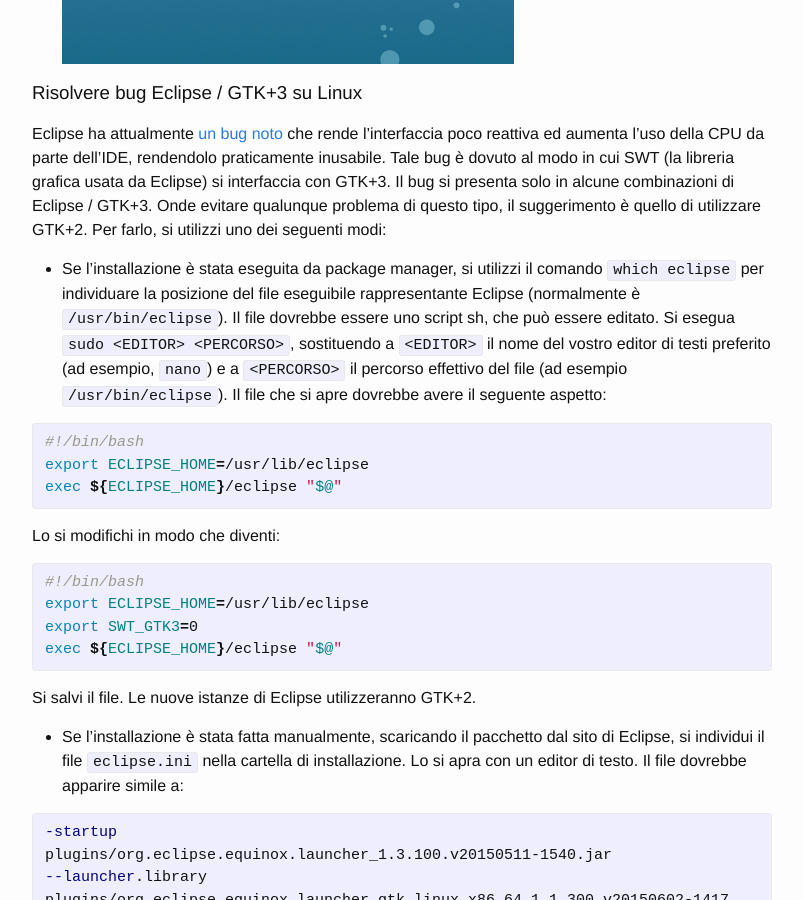
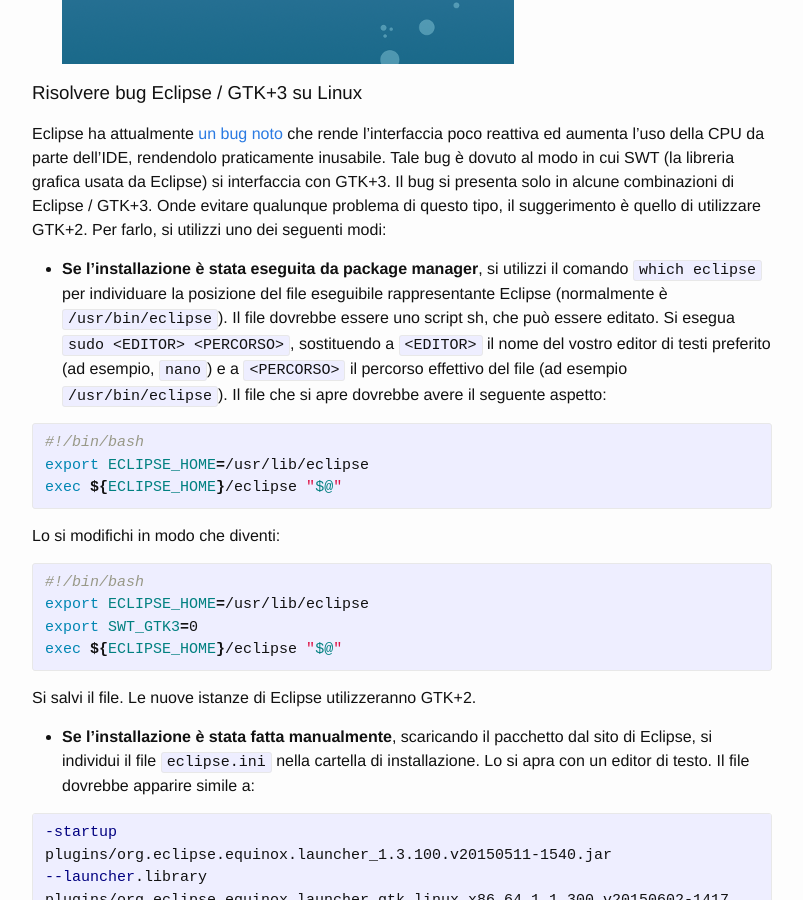
Before and after one commit to unibo-oop/software-installation, a Jekyll site: the page built from index.md, in a window 1280 px wide and 900 px high, scrolled down 12800 px. Shown: the whole window, without its empty margins (238-1041 px from the left). Built offline with Jekyll 4.4.1, drawn with Linux system fonts in a browser that asks for light colours; part of the change alters nothing that is shown; some of the changed text lies outside the part shown.

```diff
--- a/index.md
+++ b/index.md
@@ -205,7 +205,7 @@ Tale bug è dovuto al modo in cui SWT (la libreria grafica usata da Eclipse) si
 Onde evitare qualunque problema di questo tipo, il suggerimento è quello di utilizzare GTK+2.
 Per farlo, si utilizzi uno dei seguenti modi:
 
-* Se l'installazione è stata eseguita da package manager, si utilizzi il comando `which eclipse` per individuare la posizione del file eseguibile rappresentante Eclipse (normalmente è `/usr/bin/eclipse`). Il file dovrebbe essere uno script sh, che può essere editato. Si esegua `sudo <EDITOR> <PERCORSO>`, sostituendo a `<EDITOR>` il nome del vostro editor di testi preferito (ad esempio, `nano`) e a `<PERCORSO>` il percorso effettivo del file (ad esempio `/usr/bin/eclipse`). Il file che si apre dovrebbe avere il seguente aspetto:
+* __Se l'installazione è stata eseguita da package manager__, si utilizzi il comando `which eclipse` per individuare la posizione del file eseguibile rappresentante Eclipse (normalmente è `/usr/bin/eclipse`). Il file dovrebbe essere uno script sh, che può essere editato. Si esegua `sudo <EDITOR> <PERCORSO>`, sostituendo a `<EDITOR>` il nome del vostro editor di testi preferito (ad esempio, `nano`) e a `<PERCORSO>` il percorso effettivo del file (ad esempio `/usr/bin/eclipse`). Il file che si apre dovrebbe avere il seguente aspetto:
 {% highlight bash %}
 #!/bin/bash
 export ECLIPSE_HOME=/usr/lib/eclipse
@@ -220,7 +220,7 @@ exec ${ECLIPSE_HOME}/eclipse "$@"
 {% endhighlight %}
 Si salvi il file. Le nuove istanze di Eclipse utilizzeranno GTK+2.
 
-* Se l'installazione è stata fatta manualmente, scaricando il pacchetto dal sito di Eclipse, si individui il file `eclipse.ini` nella cartella di installazione. Lo si apra con un editor di testo. Il file dovrebbe apparire simile a:
+* __Se l'installazione è stata fatta manualmente__, scaricando il pacchetto dal sito di Eclipse, si individui il file `eclipse.ini` nella cartella di installazione. Lo si apra con un editor di testo. Il file dovrebbe apparire simile a:
 {% highlight bash %}
 -startup
 plugins/org.eclipse.equinox.launcher_1.3.100.v20150511-1540.jar
@@ -280,21 +280,32 @@ Eclipse utilizza un'architettura a plug-in. Lungo il corso ne utilizzeremo alcun
 
 ## FindBugs
 * In Eclipse, click Help -> Eclipse Marketplace...
+![Missing image](img/win10/install_eclipse/install_plugins_marketplace/1.png)
+
 * Nella barra di ricerca, inserire "findbugs", quindi premere Invio
+![Missing image](img/win10/install_eclipse/install_plugins_marketplace/2A.png)
+
 * Uno dei plugin trovati dovrebbe essere "FindBugs Eclipse Plugin", clickare su Install
+![Missing image](img/win10/install_eclipse/install_plugins_marketplace/2B.png)
+
 * Seguire le istruzioni, accettare la licenza, attendere che Eclipse scarichi ed installi il prodotti, accettare l'installazione e riavviare l'IDE.
 
 ## PMD
 * **NON** installare eclipse-pmd da Eclipse Marketplace
 * In Eclipse, click Help -> Install New Software
-* Nel campo di testo con etichetta "Work with:", scrivere: https://sourceforge.net/projects/pmd/files/pmd-eclipse/update-site-latest/
+![Missing image](img/win10/install_eclipse/install_plugins_updatesite/1.png)
+* Nel campo di testo con etichetta "Work with:", scrivere: `https://dl.bintray.com/pmd/pmd-eclipse-plugin/updates/`
+![Missing image](img/win10/install_eclipse/install_plugins_updatesite/2.png)
 * Premere Invio
 * PMD for Eclipse 4 apparirà nella lista dei plugin. Selezionatelo e clickate Next.
+![Missing image](img/win10/install_eclipse/install_plugins_updatesite/3.png)
 * Seguire le istruzioni, accettare la licenza, attendere che Eclipse scarichi ed installi il prodotti, accettare l'installazione e riavviare l'IDE.
 
 ## Checkstyle
 * In Eclipse, click Help -> Eclipse Marketplace...
+![Missing image](img/win10/install_eclipse/install_plugins_marketplace/1.png)
 * Nella barra di ricerca, inserire "checkstyle", quindi premere Invio
+![Missing image](img/win10/install_eclipse/install_plugins_marketplace/2B.png)
 * Uno dei plugin trovati dovrebbe essere "Checkstyle Plug-in", clickare su Install
 * Seguire le istruzioni, accettare la licenza, attendere che Eclipse scarichi ed installi il prodotti, accettare l'installazione e riavviare l'IDE.
 
```
